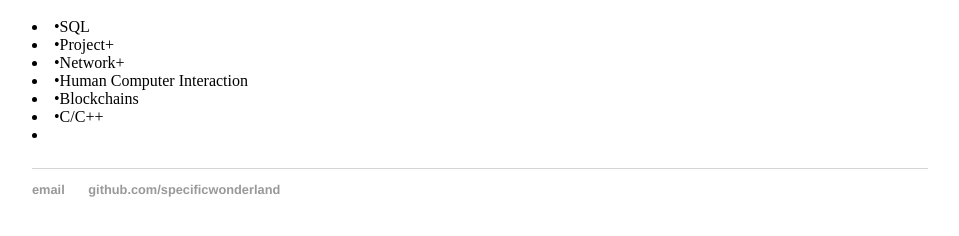
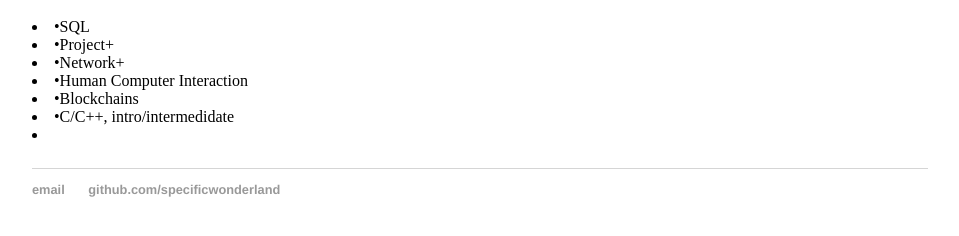
Before and after one commit to specificwonderland/specificwonderland.github.io, a Jekyll site: the page built from CV/index.html, in a window 1280 px wide. Shown: the part 279-515 px from the top of the page, without its empty margins (160-1119 px from the left). Built offline with Jekyll 4.4.1, drawn with Linux system fonts in a browser that asks for light colours.

Commit message:
Update index.html

```diff
--- a/CV/index.html
+++ b/CV/index.html
@@ -12,5 +12,5 @@ title: Relevent Coursework and Experience
 	&bull;Network+<li>
 	&bull;Human Computer Interaction<li>
 	&bull;Blockchains<li>
-	&bull;C/C++<li></p>
+	&bull;C/C++, intro/intermedidate<li></p>
 </div><!-- /.blurb -->
```
